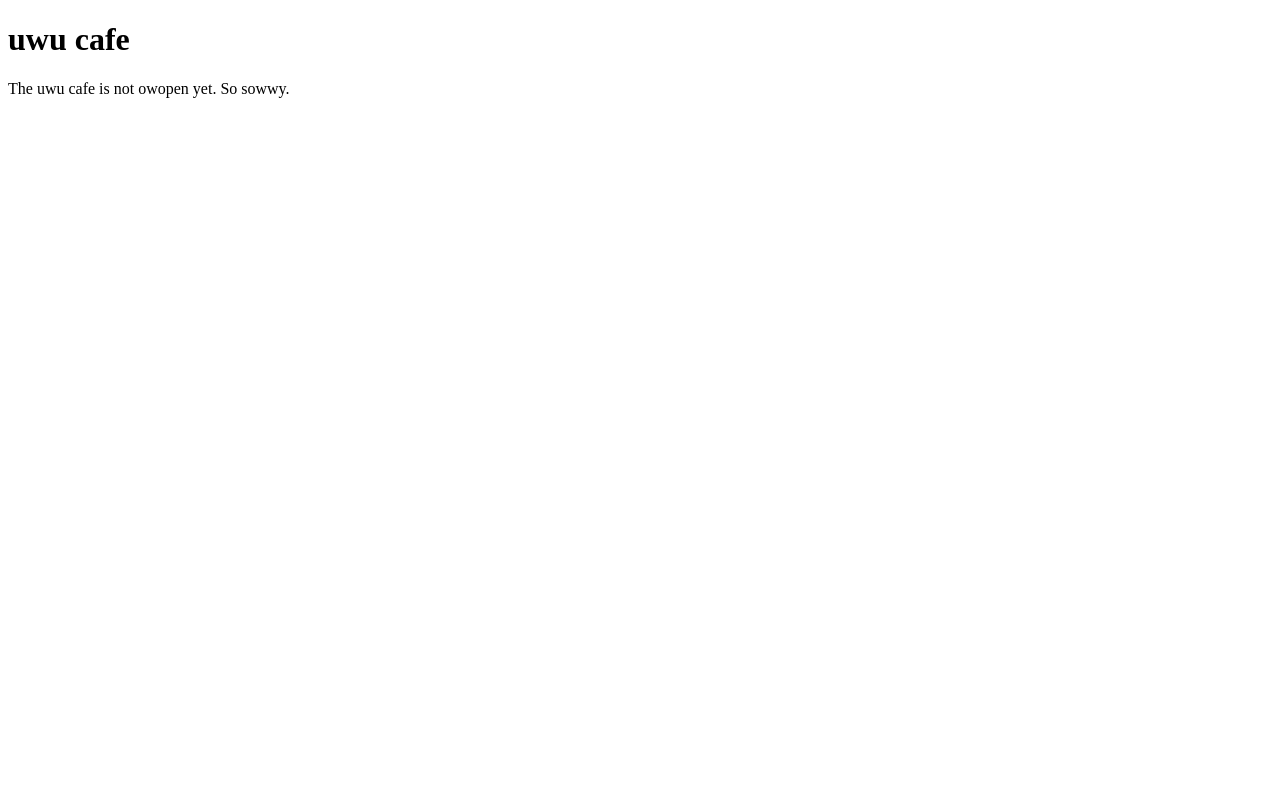
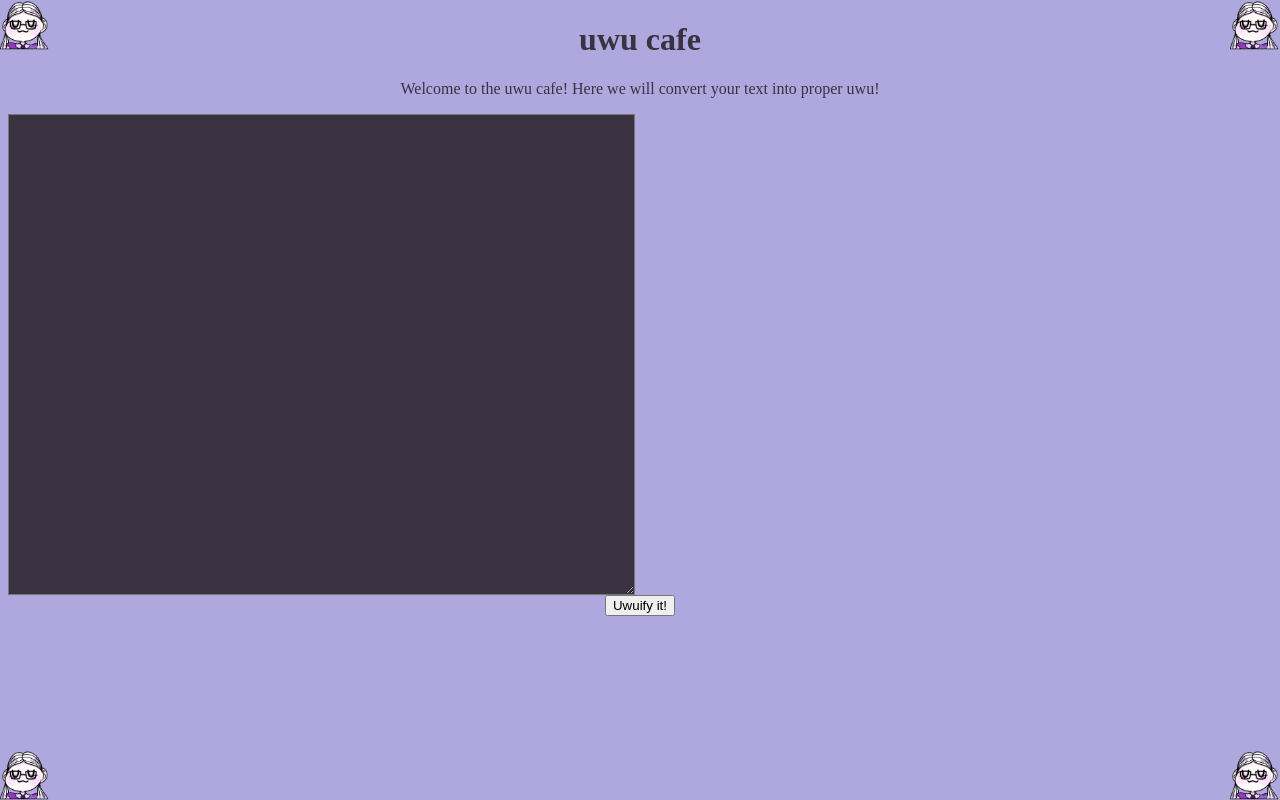
Before and after one commit to naomis-archive/uwu, a plain HTML site: page index.html in a window 1280 px wide. Drawn offline with Linux system fonts and the light colour scheme.

Commit message:
feat: actual page I guess

```diff
--- a/index.html
+++ b/index.html
@@ -7,12 +7,27 @@
     <meta name="description" content="uwu cafe" />
     <meta name="og:title" content="uwu cafe" />
     <meta name="og:description" content="uwu cafe" />
+    <meta name="og:image" content="https://uwucafe.com/BeccaUWU.png" />
     <meta name="twitter:card" content="summary_large_image" />
     <meta name="twitter:title" content="uwu cafe" />
     <meta name="twitter:description" content="uwu cafe" />
+    <meta name="twitter:image" content="https://uwucafe.com/BeccaUWU.png" />
+    <link rel="stylesheet" type="text/css" href="./styles.css" />
   </head>
   <body>
+    <img id="becca1" src="./BeccaUWU.png" />
+    <img id="becca2" src="./BeccaUWU.png" />
+    <img id="becca3" src="./BeccaUWU.png" />
+    <img id="becca4" src="./BeccaUWU.png" />
     <h1>uwu cafe</h1>
-    <p>The uwu cafe is not owopen yet. So sowwy.</p>
+    <p>
+      Welcome to the uwu cafe! Here we will convert your text into proper uwu!
+    </p>
+    <div class="container">
+      <textarea rows="25" id="input"></textarea>
+      <div id="output"></div>
+    </div>
+    <button id="uwu">Uwuify it!</button>
   </body>
+  <script type="module" src="./script.js"></script>
 </html>
--- /dev/null
+++ b/script.js
@@ -0,0 +1,22 @@
+import Uwuifier from "https://unpkg.com/uwuifier";
+
+const uwuifier = new Uwuifier({
+  spaces: {
+    faces: 0.1,
+    actions: 0,
+    stutters: 0.1,
+  },
+  words: 1,
+  exclamations: 1,
+});
+
+const button = document.querySelector("#uwu");
+
+button.addEventListener("click", () => {
+  const input = document.querySelector("#input").value;
+  const split = input.split('\n');
+  console.log(split);
+  const translatedSplit = split.map(sentence => uwuifier.uwuifySentence(sentence));
+  const parsed = translatedSplit.join('\n');
+  document.querySelector("#output").innerHTML = parsed;
+});
--- /dev/null
+++ b/styles.css
@@ -0,0 +1,54 @@
+#becca1 {
+    position: absolute;
+    width: 50px;
+    height: 50px;
+    left: calc(100vw - 50px);
+    top: calc(100vh - 50px);
+}
+
+#becca2 {
+    position: absolute;
+    width: 50px;
+    height: 50px;
+    right: calc(100vw - 50px);
+    bottom: calc(100vh - 50px);
+}
+
+#becca3 {
+    position: absolute;
+    width: 50px;
+    height: 50px;
+    left: calc(100vw - 50px);
+    bottom: calc(100vh - 50px);
+}
+
+#becca4 {
+    position: absolute;
+    width: 50px;
+    height: 50px;
+    right: calc(100vw - 50px);
+    top: calc(100vh - 50px);
+}
+
+body {
+    text-align: center;
+    background-color: #aea8de;
+    color: #3a3240;
+}
+
+.container {
+    display: grid;
+    grid-template-columns: 1fr 1fr;
+    gap: 10px;
+}
+
+#input {
+    background-color: #3a3240;
+    color: #aea8de;
+    font-size: 1.25em;
+}
+
+#output {
+    white-space: pre-wrap;
+    text-align: left;
+}
```
Also changed, not shown: BeccaUWU.png (added).
